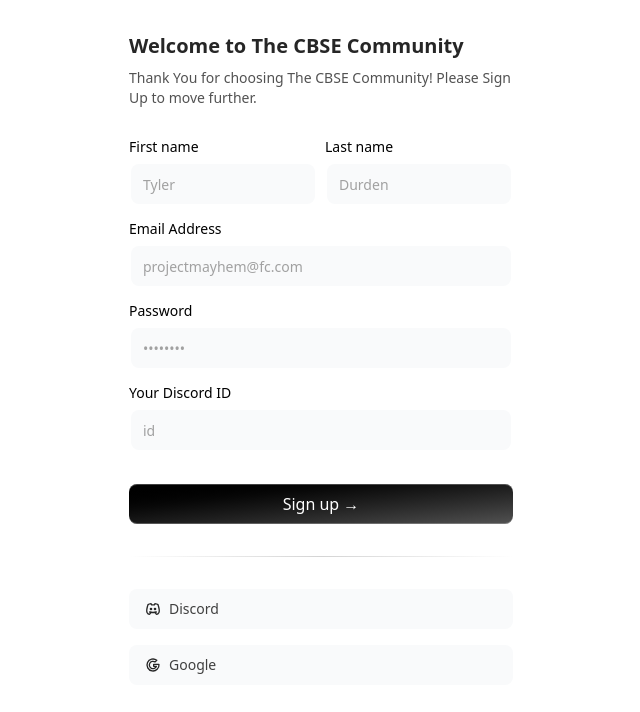
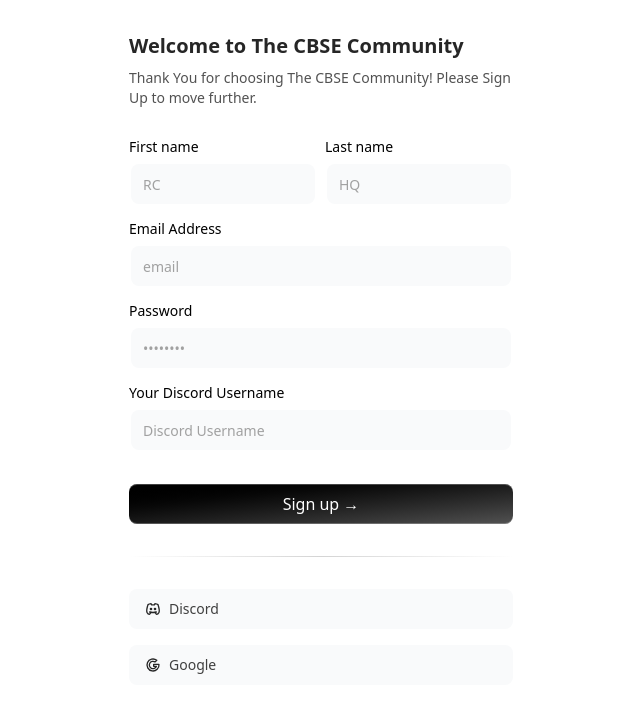
Before and after one commit to Asia4046/ui, a Next.js app: page /signin in a window 1280 px wide. Shown: the top 712 px of the page, without its empty margins (319-959 px from the left). Built offline with nearby package versions, Linux system fonts and the light colour scheme.

Commit message:
aesthetic ahhh changes

```diff
--- a/app/signin/page.tsx
+++ b/app/signin/page.tsx
@@ -29,27 +29,27 @@ const page = () => {
           <div className="mb-4 flex flex-col space-y-2 md:flex-row md:space-y-0 md:space-x-2">
             <LabelInputContainer>
               <Label htmlFor="firstname">First name</Label>
-              <Input id="firstname" placeholder="Tyler" type="text" />
+              <Input id="firstname" placeholder="RC" type="text" />
             </LabelInputContainer>
             <LabelInputContainer>
               <Label htmlFor="lastname">Last name</Label>
-              <Input id="lastname" placeholder="Durden" type="text" />
+              <Input id="lastname" placeholder="HQ" type="text" />
             </LabelInputContainer>
           </div>
           <LabelInputContainer className="mb-4">
             <Label htmlFor="email">Email Address</Label>
-            <Input id="email" placeholder="projectmayhem@fc.com" type="email" />
+            <Input id="email" placeholder="email" type="email" />
           </LabelInputContainer>
           <LabelInputContainer className="mb-4">
             <Label htmlFor="password">Password</Label>
             <Input id="password" placeholder="••••••••" type="password" />
           </LabelInputContainer>
           <LabelInputContainer className="mb-8">
-            <Label htmlFor="discordid">Your Discord ID</Label>
+            <Label htmlFor="discordid">Your Discord Username</Label>
             <Input
-              id="discordid"
-              placeholder="id"
-              type="discordid"
+              id="discord_uname"
+              placeholder="Discord Username"
+              type="discord_uname"
             />
           </LabelInputContainer>
 
--- a/components/Navbar.tsx
+++ b/components/Navbar.tsx
@@ -3,7 +3,6 @@
 import Image from "next/image";
 import React, { useState } from "react";
 import { ModeToggle } from "./ui/theme-button";
-import Signin_button from "./signin_button";
 import { Button } from "./ui/button";
 
 const Navbar = () => {
@@ -32,10 +31,10 @@ const Navbar = () => {
     // fix css for light theme
     <>
       {/* Desktop */}
-      <nav className="fixed top-4 left-1/2 -translate-x-1/2 rounded-2xl antialiased w-[95%] max-w-[1800px] z-50 mx-auto px-4 backdrop-saturate-50 bg-black/90 backdrop-blur-2xl shadow-gray-400 shadow-md dark:bg-amber-50 dark:shadow-white animate-navbar max-sm:hidden">
+      <nav className="border-2 border-amber-50 dark:border-black fixed top-4 left-1/2 -translate-x-1/2 rounded-2xl antialiased w-[95%] max-w-[1800px] z-50 mx-auto px-4 backdrop-saturate-50 bg-black/90 backdrop-blur-2xl shadow-gray-400 shadow-md dark:bg-amber-50 dark:shadow-white animate-navbar max-sm:hidden">
         <div className="mx-auto px-2 sm:px-6 lg:px-8 max-w-7xl w-auto">
           <div className="relative flex h-16 items-center justify-between">
-            <div className="flex flex-1 items-center justify-center sm:items-stretch sm:justify-start">
+            <div className="flex flex-1 items-center justify-start sm:items-stretch sm:justify-start">
               <div className="flex shrink-0 py-4 items-center dark:hidden">
                 <Image src="/vercel.svg" height={20} width={20} alt="logo" />
               </div>
@@ -72,9 +71,12 @@ const Navbar = () => {
                   </a>
                 </div>
               </div>
-              <div className="ml-auto flex items-center px-0.5">
-                <Button className="dark:text-black dark:bg-amber-50 border border-black m-2 dark:hover:bg-amber-100"><a href="/signin">Signin</a></Button>
-              <ModeToggle />
+              <div className="ml-auto flex items-center -mx-10">
+              <a href="/signin"><Button className="hover:bg-gray-700  hover:cursor-pointer dark:text-black border-amber-50 dark:bg-amber-50 border dark:border-black  dark:hover:bg-amber-100 mr-2">Signin</Button></a>
+              <a href="/signup"><Button className="hover:bg-gray-700  hover:cursor-pointer dark:text-black border-amber-50 dark:bg-amber-50 border dark:border-black dark:hover:bg-amber-100 mr-5">Signup</Button></a>
+             <div className="flex items-center">
+              <ModeToggle  />
+              </div>
               </div>
 
             </div>
--- a/components/signin_button.tsx
+++ /dev/null
@@ -1,22 +0,0 @@
-"use client"
-
-import React from "react";
-import { HoverBorderGradient } from "./ui/hover-border-gradient";
-
-const Signin_button = () => {
-  return (
-    <div>
-      <div className="m-40 flex justify-center text-center">
-        <HoverBorderGradient
-          containerClassName="rounded-full"
-          as="button"
-          className="dark:bg-black bg-white text-black dark:text-white flex items-center space-x-2"
-        >
-          <span>Aceternity UI</span>
-        </HoverBorderGradient>
-      </div>
-    </div>
-  );
-};
-
-export default Signin_button;
```
Also changed, not shown: app/ui/Hero_2.tsx (+1 -13 lines).
